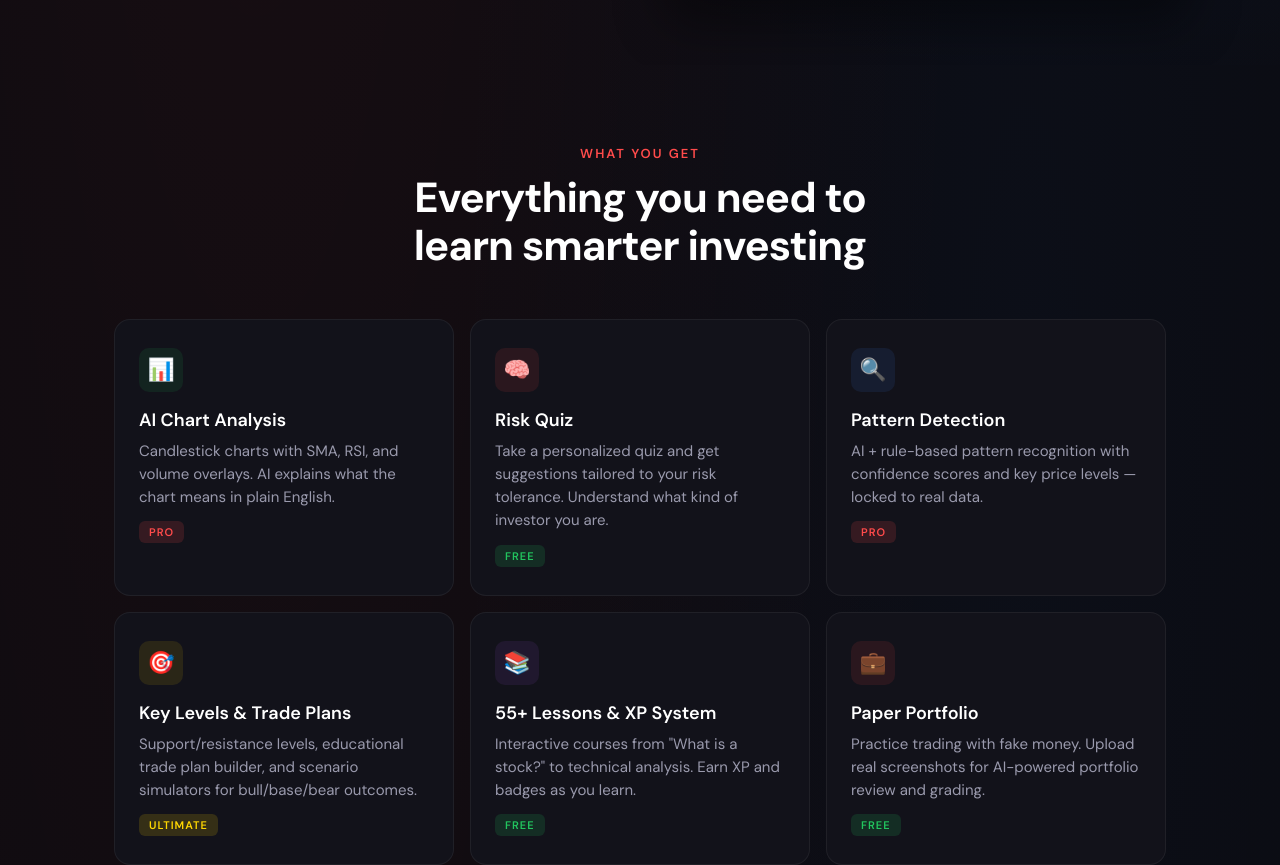
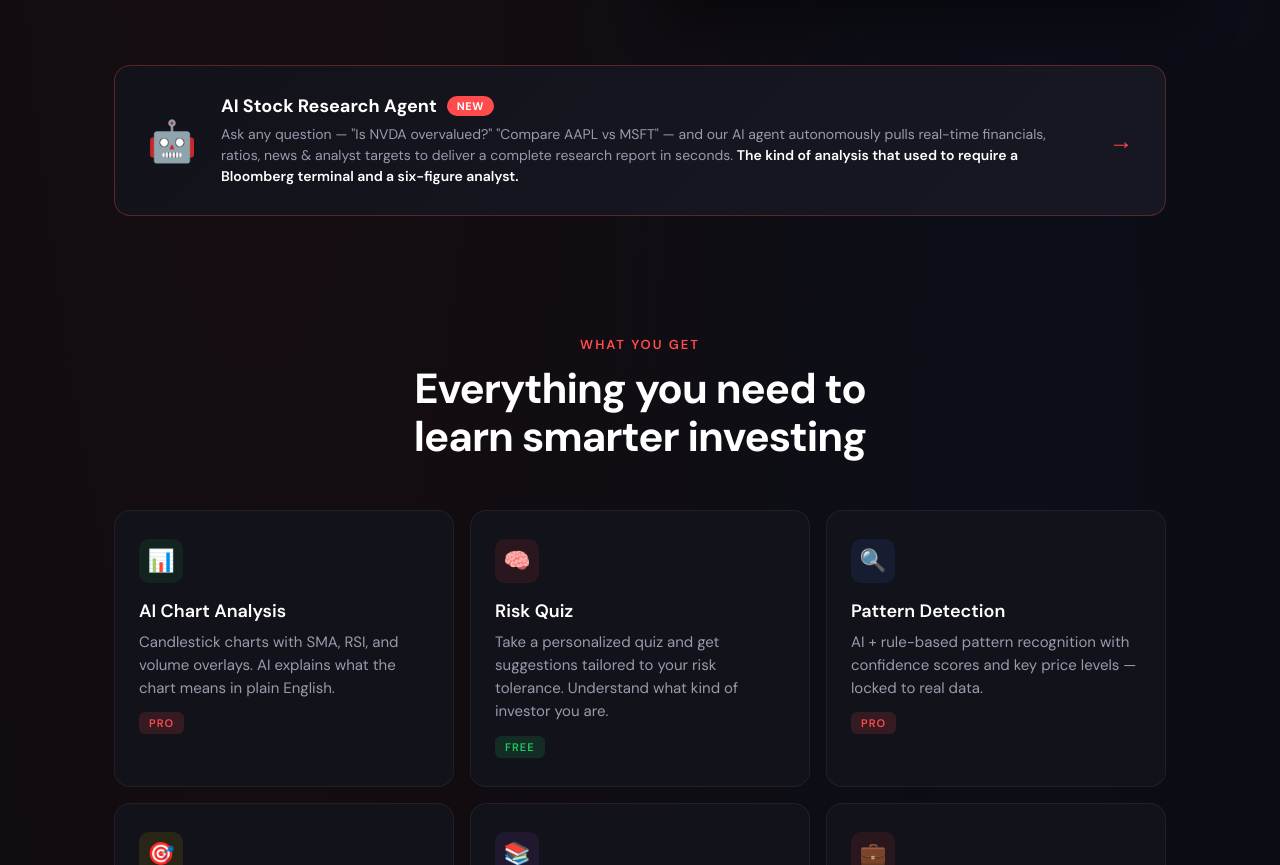
Before and after one commit to namanlo20/finance-app, a plain HTML site: page index.html in a window 1280 px wide. Shown: the part 909-1774 px from the top of the page. Drawn offline with nearby package versions, Linux system fonts and the light colour scheme.

Commit message:
Add files via upload

```diff
--- a/index.html
+++ b/index.html
@@ -501,6 +501,23 @@
         .hero .hero-badge { justify-content: center; }
     }
 </style>
+
+<!-- AI AGENT BANNER — new highlight -->
+<section style="padding: 0 24px 40px; max-width: 1100px; margin: 0 auto;" class="fade-in">
+    <a href="https://app.aistockinvesting101.com" style="text-decoration: none; display: block;">
+        <div style="background: linear-gradient(135deg, var(--dark-card) 0%, var(--dark-card-2) 100%); border: 1px solid rgba(255,75,75,0.3); border-radius: 16px; padding: 28px 32px; display: flex; align-items: center; gap: 24px; transition: border-color 0.3s, transform 0.2s; cursor: pointer;" onmouseover="this.style.borderColor='rgba(255,75,75,0.6)'; this.style.transform='translateY(-2px)';" onmouseout="this.style.borderColor='rgba(255,75,75,0.3)'; this.style.transform='translateY(0)';">
+            <div style="font-size: 40px; flex-shrink: 0;">🤖</div>
+            <div style="flex: 1;">
+                <div style="display: flex; align-items: center; gap: 10px; margin-bottom: 6px; flex-wrap: wrap;">
+                    <span style="font-size: 18px; font-weight: 700; color: white;">AI Stock Research Agent</span>
+                    <span style="background: var(--red); color: white; font-size: 11px; font-weight: 700; padding: 3px 10px; border-radius: 20px; text-transform: uppercase; letter-spacing: 0.5px;">New</span>
+                </div>
+                <p style="color: var(--grey-text); font-size: 14px; line-height: 1.5; margin: 0;">Ask any question — "Is NVDA overvalued?" "Compare AAPL vs MSFT" — and our AI agent autonomously pulls real-time financials, ratios, news & analyst targets to deliver a complete research report in seconds. <span style="color: white; font-weight: 600;">The kind of analysis that used to require a Bloomberg terminal and a six-figure analyst.</span></p>
+            </div>
+            <div style="color: var(--red); font-size: 24px; flex-shrink: 0;">→</div>
+        </div>
+    </a>
+</section>
 
 <!-- FEATURES — moved up right after hero -->
 <section class="features fade-in" id="features">
```
